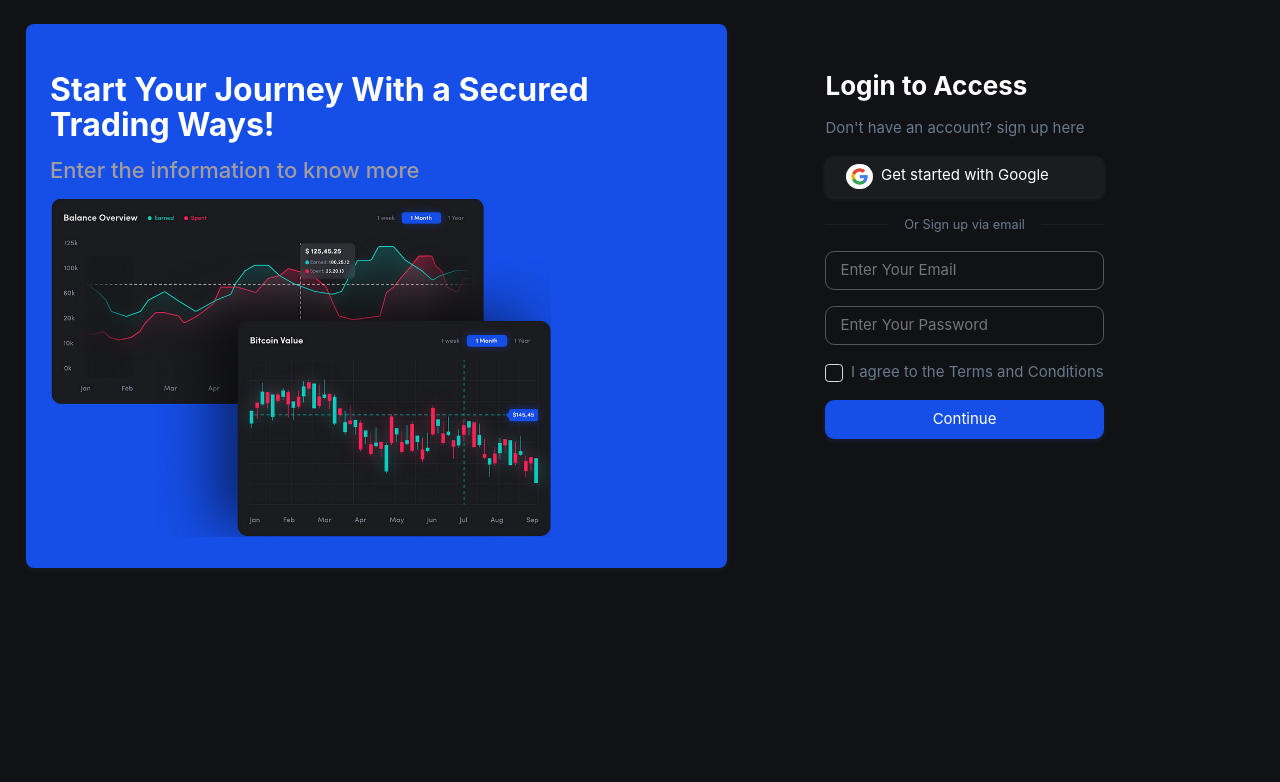
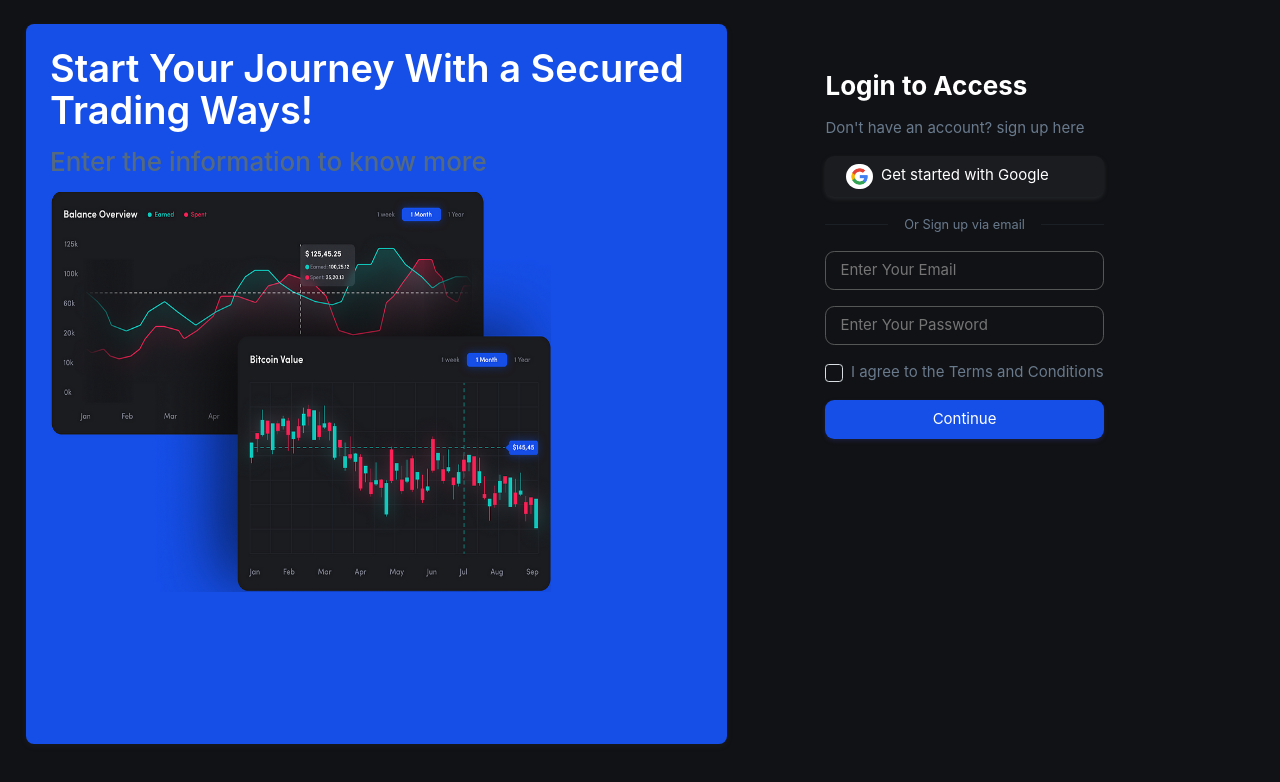
Before and after one commit to solomonyusuf/cryptobit, a Vue app: page / in a window 1280 px wide. Shown: the top 782 px of the page. Built offline with nearby package versions, Linux system fonts and the light colour scheme; the HTML template or start-up script is replaced by a standard one.

Commit message:
made the left side card reuseable

```diff
--- a/src/App.vue
+++ b/src/App.vue
@@ -1,5 +1,5 @@
 <script setup lang="ts">
-
+ import CardWidget from './components/CardWidget.vue';
 </script>
 
 <template>
@@ -9,14 +9,17 @@
         <div class="container-xxl bit-mt-4 bit-mb-4">
 
           <div class="bit-row bit-justify-content-center">
-            <div class="bit-card bit-col-md-7 bit-col-sm-12">
-                <div class="bit-card-body">
+            <CardWidget
+             background="#164fe8"
+            />
+            <!-- <div class="bit-card bit-col-md-7 bit-col-lg-7 bit-col-sm-12">
+                <div class="bit-card-body  bit-mb-4">
                   <h2 class="text-widget bit-mt-4 fw-bold">Start Your Journey With a Secured Trading Ways!</h2>
                   <h4 style="color: #a39c9c;" class="text-widget">Enter the information to know more </h4>
                   <img class="image-widget" src="/images/bg1.png"  />
                 </div>
-            </div>
-            <div class="bit-col-md-5 bit-col-sm-12">
+            </div> -->
+            <div class="bit-col-md-5 bit-col-lg-5 bit-col-sm-12">
                 <div class="bit-row bit-justify-content-center">
                   <div class=" bit-px-4 bit-mt-4 bit-mb-4">
 
@@ -62,22 +65,23 @@
 <style lang="scss">
   @import url('./assets/base.scss');
 
-  $card_color: #164fe8;
 
-  .bit-card{
-    background:$card_color;
-  }
   .text-widget{
     color:white;
   }
   .button-image{
     height:25px;
   }
-  .image-widget{
-    flex: 0 0 auto;
-    width: 76.66666667%;
-  }
+
   .d-flex {
   display: flex !important;
 }
+
+
+@media (min-width: 992px) {
+  .bit-col-lg-5 {
+    flex: 0 0 auto;
+    width: 41.66666667%;
+  }
+}
 </style>
--- a/src/assets/base.scss
+++ b/src/assets/base.scss
@@ -244,19 +244,6 @@ input, button, select, optgroup, textarea {
 .bit-gap-2 {
   gap: 0.5rem !important;
 }
-.bit-card {
-  position: relative;
-  display: flex;
-  flex-direction: column;
-  min-width: 0;
-  word-wrap: break-word;
-  background-color: #fff;
-  background-clip: border-box;
-  border: 0 solid #d9dee3;
-  border-radius: 0.5rem;
-  background-clip: padding-box;
-  box-shadow: 0 2px 6px 0 rgba(67, 89, 113, 0.12);
-}
 
 hr {
   margin: 1rem 0;
--- /dev/null
+++ b/src/components/CardWidget.vue
@@ -0,0 +1,95 @@
+<script setup lang="ts">
+import TextWidget from './TextWidget.vue';
+import ImageWidget from './ImageWidget.vue';
+
+defineProps({
+  background: {
+    type: String,
+    default: "#164fe8",
+  },
+  corner: {
+    type: String,
+    default: "0.5rem",
+  },
+  height: {
+    type: String,
+    default: "90vh",
+  },
+  width: {
+    type: String,
+    default: "58.33333333%",
+  },
+
+});
+
+</script>
+
+<template>
+  <div :style="{ background, borderRadius: corner, height, width }" class="bit-card bit-col-md-7 bit-col-lg-7 bit-col-sm-12">
+        <div class="bit-card-body bit-mb-4">
+            <TextWidget
+            title="Start Your Journey With a Secured Trading Ways!"
+            color="white"
+            variation="h1"
+            margin=""
+            weight="600"
+            />
+            <TextWidget
+            title="Enter the information to know more"
+            color="#a39c9c;"
+            variation="h3"
+            margin=""
+            weight="500"
+            />
+            <ImageWidget
+            src="/images/bg1.png"
+            />
+
+        </div>
+    </div>
+</template>
+
+<style lang="scss">
+$card_color: #164fe8;
+
+
+ //Card styles
+ @media (min-width: 992px) {
+  .bit-col-lg-7 {
+    flex: 0 0 auto;
+    width: 58.33333333%;
+    height: 90vh;
+  }
+}
+
+
+.bit-card {
+  position: relative;
+  display: flex;
+  flex-direction: column;
+  min-width: 0;
+  word-wrap: break-word;
+  background-clip: border-box;
+  border: 0 solid #d9dee3;
+  background-clip: padding-box;
+  box-shadow: 0 2px 6px 0 rgba(67, 89, 113, 0.12);
+}
+
+.bit-mb-4 {
+  margin-bottom: 1.5rem !important;
+}
+.bit-card-body {
+  flex: 1 1 auto;
+  padding: 1.5rem 1.5rem;
+  padding-top: 1.5rem;
+  padding-top: 1.5rem;
+}
+
+@media (min-width: 768px) {
+  .bit-col-md-7 {
+    flex: 0 0 auto;
+    width: 58.33333333%;
+  }
+}
+
+</style>
--- /dev/null
+++ b/src/components/ImageWidget.vue
@@ -0,0 +1,32 @@
+<script setup lang="ts">
+import { computed } from "vue";
+
+const { src, height, width, margin } = defineProps({
+  src: {
+    type: String,
+    default: "Start Your Journey With a Secured Trading Ways!",
+  },
+  height: {
+    type: Number,
+    default: 400,
+  },
+  width: {
+    type: String,
+    default: "76.66666667%",
+  },
+  margin: {
+    type: String,
+    default: "0, 1.5rem, 0, 0",
+  },
+});
+</script>
+
+<template>
+  <img :src="src" :height="height" :width="width" :style="{width, margin }" class="image-widget" />
+</template>
+
+<style lang="scss">
+ .image-widget{
+    flex: 0 0 auto;
+  }
+</style>
--- /dev/null
+++ b/src/components/TextWidget.vue
@@ -0,0 +1,37 @@
+<script setup lang="ts">
+import { computed } from "vue";
+
+const { title, color, weight, variation, margin } = defineProps({
+  title: {
+    type: String,
+    default: "Start Your Journey With a Secured Trading Ways!",
+  },
+  color: {
+    type: String,
+    default: "white",
+  },
+  weight: {
+    type: Number,
+    default: 900,
+  },
+  variation: {
+    type: String,
+    default: "h1",
+  },
+  margin: {
+    type: String,
+    default: "0, 1.5rem, 0, 0",
+  },
+});
+
+const validTags = ["h1", "h2", "h3", "h4", "h5", "h6"];
+const headerTag = computed(() => (validTags.includes(variation) ? variation : "h1"));
+</script>
+
+<template>
+  <component
+    :is="headerTag"
+    :style="{ color, margin, fontWeight: weight }">
+    {{ title }}
+  </component>
+</template>
```
